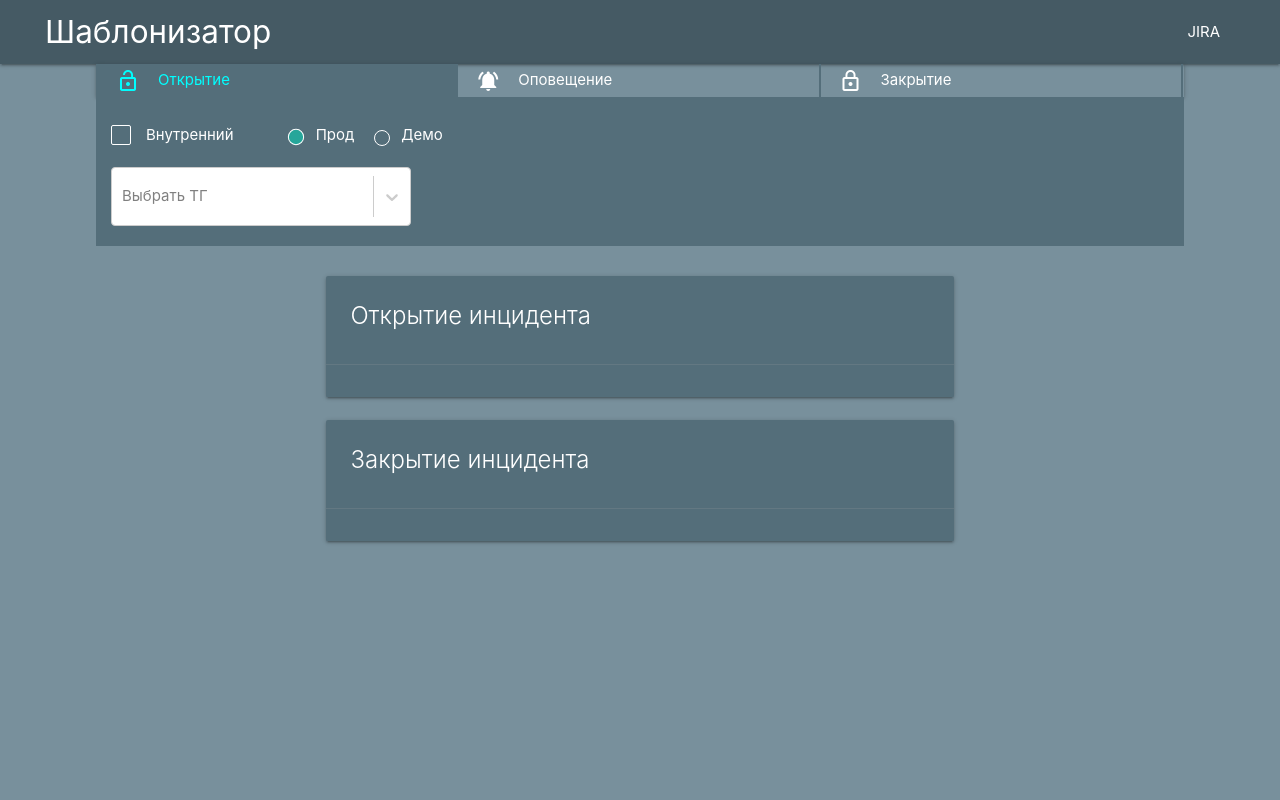
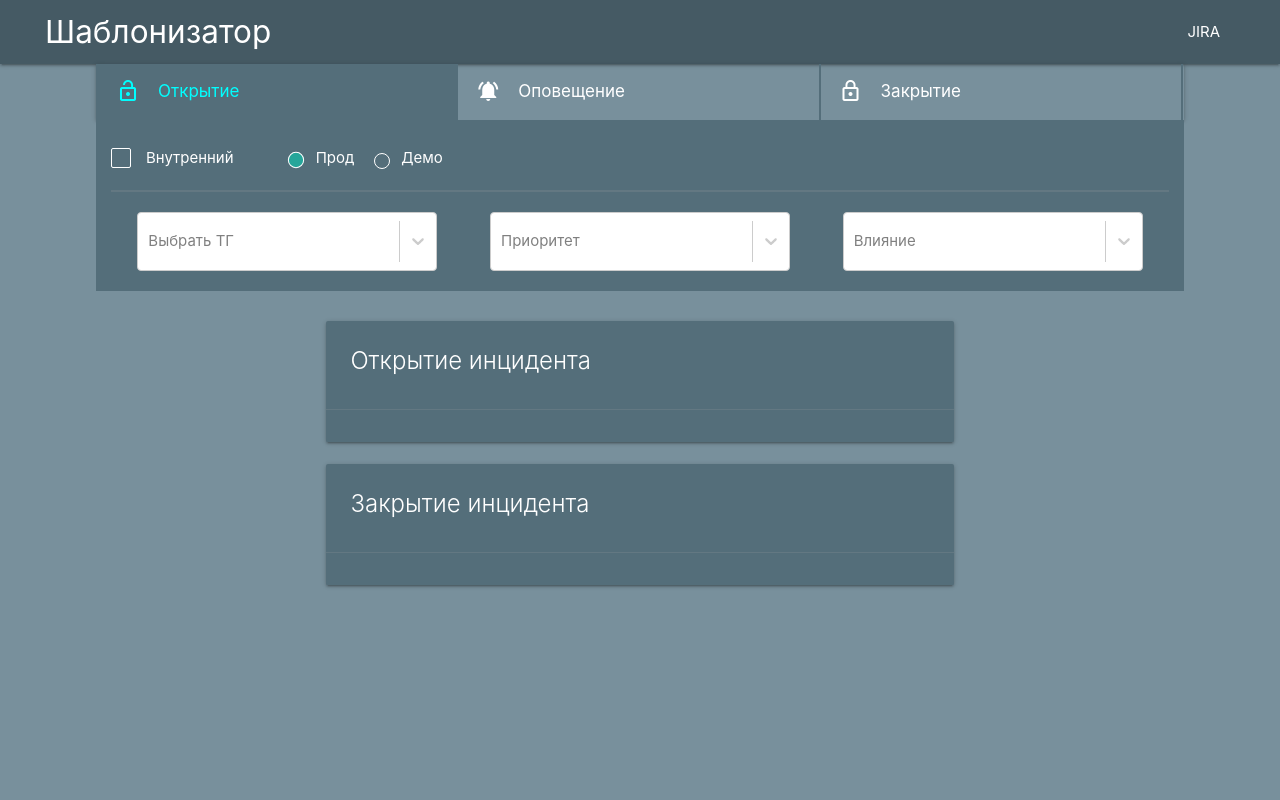
Before and after one commit to webdirection-dev/templater-spa, a React (Create React App) app: page / in a window 1280 px wide. Shown: the top 800 px of the page. Built offline with nearby package versions, Linux system fonts and the light colour scheme.

Commit message:
IMPROVE
Improved Multi-select

```diff
--- /dev/null
+++ b/public/index.css
@@ -0,0 +1,19 @@
+.css-319lph-ValueContainer {
+    padding-top: 0 !important;
+    padding-bottom: 0 !important;
+}
+
+.css-6j8wv5-Input {
+    margin-top: 0 !important;
+    padding-top: 0 !important;
+    padding-bottom: 0 !important;
+    margin-bottom: 0 !important;
+}
+
+.material-icons {
+    cursor: no-drop;
+}
+
+.material-icons:hover {
+    color: #ef5350;
+}
--- a/public/index.html
+++ b/public/index.html
@@ -15,6 +15,8 @@
 
         <link rel="stylesheet" href="https://cdnjs.cloudflare.com/ajax/libs/materialize/1.0.0/css/materialize.min.css">
         <link href="https://fonts.googleapis.com/icon?family=Material+Icons" rel="stylesheet">
+
+        <link rel="stylesheet" href="./index.css">
     </head>
     <body>
         <noscript>You need to enable JavaScript to run this app.</noscript>
--- a/src/components/cardItem/cardItem.jsx
+++ b/src/components/cardItem/cardItem.jsx
@@ -1,6 +1,3 @@
-// import {useState} from "react";
-import './cardItem.css';
-
 const CardItem = () => {
     // const [isInside, setInside] = useState(false);
     // const [isStand, setStand] = useState('prod');
--- a/src/components/controlPanel/controlPanel.css
+++ b/src/components/controlPanel/controlPanel.css
@@ -1,3 +1,11 @@
+.classesOpen, .classesNotify, .classesClose {
+    display: none;
+}
+
+.test, .test2 {
+    display: block;
+}
+
 .control-panel {
     display: flex;
     flex-direction: column;
@@ -34,7 +42,14 @@
     display: flex;
     width: 100%;
     padding: 15px 0 20px;
-    /*justify-content: space-around;*/
+}
+
+.control-panel__footer {
+    display: flex;
+    width: 100%;
+    justify-content: space-around;
+    border-top: 2px solid rgba(160,160,160,0.2);
+    padding-top: 20px;
 }
 
 .summary {
@@ -66,15 +81,3 @@
 .select-react {
     width: 300px;
 }
-
-.css-319lph-ValueContainer {
-    padding-top: 0 !important;
-    padding-bottom: 0 !important;
-}
-
-.css-6j8wv5-Input {
-    margin-top: 0 !important;
-    padding-top: 0 !important;
-    padding-bottom: 0 !important;
-    margin-bottom: 0 !important;
-}
--- a/src/components/controlPanel/controlPanel.jsx
+++ b/src/components/controlPanel/controlPanel.jsx
@@ -3,16 +3,12 @@ import ControlTitleItem from "../controlTitleItem";
 import './controlPanel.css'
 
 import Select from 'react-select';
-import DataForTG from "../../data/dataForTG";
-
+import DataForItem from "../../data/dataForItem";
 const ControlPanel = () => {
     const [isInside, setInside] = useState(false);
     const [isStand, setStand] = useState('prod');
-    const [isSelectTG, setSelectTG] = useState(null);
-
-    if (isSelectTG !== null) {
-        console.log(isSelectTG)
-    }
+    const [, setSelectTG] = useState(null);
+    const [, setSelectPriority] = useState(null);
 
     const [nameAction, setNameAction] = useState('Открытие');
 
@@ -38,6 +34,7 @@ const ControlPanel = () => {
                 onCheckBox={onCheckBox}
                 onChangeInput={onChangeInput}
                 setSelectTG={setSelectTG}
+                setSelectPriority={setSelectPriority}
             />
         )
     };
@@ -57,12 +54,19 @@ const ControlPanel = () => {
 
 export default ControlPanel;
 
-const FormToSummary = ({item, isInside, isStand, onCheckBox, onChangeInput, setSelectTG}) => {
-        let content = null;
+const FormToSummary = ({item, isInside, isStand, onCheckBox, onChangeInput, setSelectTG, setSelectPriority}) => {
+    let classesOpen = 'hide';
+    let classesNotify = 'hide';
+    let classesClose = 'hide';
 
-        if (item === 'Открытие') {
-            content = (
-                <div className='control-panel__main'>
+    if (item === 'Открытие') classesOpen = 'control-panel__main'
+    if (item === 'Оповещение') classesNotify = 'test'
+    if (item === 'Закрытие') classesClose = 'test2'
+
+    return (
+        <div className='control-panel__actions'>
+
+            <div className={classesOpen}>
                 <div className="control-panel__header">
                     <div>
                         <label>
@@ -110,36 +114,29 @@ const FormToSummary = ({item, isInside, isStand, onCheckBox, onChangeInput, setS
                         isMulti
                         className='select-react'
                         onChange={setSelectTG}
-                            options={DataForTG}
+                        options={DataForItem.tg}
                         placeholder='Выбрать ТГ'
                         noOptionsMessage={() => 'ТГ не найдена'}
                     />
+
+                    <Select
+                        className='select-react'
+                        onChange={setSelectPriority}
+                        options={DataForItem.priority}
+                        placeholder='Приоритет'
+                    />
+
+                    <Select
+                        className='select-react'
+                        onChange={setSelectPriority}
+                        options={DataForItem.effect}
+                        placeholder='Влияние'
+                    />
                 </div>
             </div>
-            )
-        }
 
-        if (item === 'Оповещение') {
-            content = (
-                <div>Оповещение</div>
-            )
-        }
-
-        if (item === 'Апдейт') {
-            content = (
-                <div>Апдейт</div>
-            )
-        }
-
-        if (item === 'Закрытие') {
-            content = (
-                <div>Закрытие</div>
-            )
-        }
-
-        return(
-            <div className='control-panel__actions'>
-                {content}
+            <div className={classesNotify}>Оповещение</div>
+            <div className={classesClose}>Закрытие</div>
         </div>
     )
 };
--- a/src/components/controlTitleItem/controlTitleItem.css
+++ b/src/components/controlTitleItem/controlTitleItem.css
@@ -15,10 +15,11 @@
 }
 
 .control-title__header {
-    padding: 0.3rem 1rem !important;
+    padding: 1rem !important;
     background-color: transparent !important;
     border-bottom: none !important;
     color: white !important;
+    font-size: 17px;
 }
 
 /*.control-panel__body {*/
--- a/src/components/controlTitleItem/controlTitleItem.jsx
+++ b/src/components/controlTitleItem/controlTitleItem.jsx
@@ -25,7 +25,7 @@ export default ControlTitleItem;
 
 const View = ({onShowPanelItem, namePanel, nameAction}) => {
     return(
-        DataForItem.map(item => {
+        DataForItem.summary.map(item => {
             let classPanel = 'control-title__item ';
             if (item.name === namePanel || (nameAction === 'Открытие' && item.name === 'Открытие')) classPanel = classPanel + 'control-title__active'
 
--- a/src/data/dataForItem.js
+++ b/src/data/dataForItem.js
@@ -1,4 +1,5 @@
-const DataForItem = [
+const DataForItem = {
+    summary: [
         {
             icon: 'lock_open',
             name: 'Открытие'
@@ -9,8 +10,68 @@ const DataForItem = [
         },
         {
             icon: 'lock_outline',
-        name: 'Закрытие'
+            name: 'Закрытие',
         }
-];
+    ],
+
+    tg: [
+        {
+            label: 'Не определено',
+            value: 'Не определено'
+        },
+        {
+            label: 'Все ТГ',
+            value: 'Все ТГ'
+        },
+        {
+            label: 'Все ТГ, кроме Фарма',
+            value: 'Все ТГ, кроме Фарма',
+        },
+    ],
+
+    priority: [
+        {
+            label: 'Критический',
+            value: 'Критический'
+        },
+        {
+            label: 'Высокий',
+            value: 'Высокий'
+        },
+        {
+            label: 'Средний',
+            value: 'Средний',
+        },
+    ],
+
+    effect: [
+        {
+            label: 'Без влияния',
+            value: 'Без влияния'
+        },
+        {
+            label: 'Массовое',
+            value: 'Массовое'
+        },
+        {
+            label: 'Одиночное',
+            value: 'Одиночное',
+        },
+    ],
+};
 
 export default DataForItem;
+
+// DataForTG = [
+//     {
+//         label: 'Не определено',
+//         value: 'Не определено'
+//     },
+//     {
+//         label: 'Все ТГ',
+//         value: 'Все ТГ'
+//     },
+//     {
+//         label: 'Все ТГ, кроме Фарма',
+//         value: 'Все ТГ, кроме Фарма'
+//     },
--- a/src/data/dataForTG.js
+++ /dev/null
@@ -1,16 +0,0 @@
-const DataForTG = [
-    {
-        label: 'Не определено',
-        value: 'Не определено'
-    },
-    {
-        label: 'Все ТГ',
-        value: 'Все ТГ'
-    },
-    {
-        label: 'Все ТГ, кроме Фарма',
-        value: 'Все ТГ, кроме Фарма'
-    },
-];
-
-export default DataForTG;
```
Also changed, not shown: src/components/cardItem/cardItem.css (deleted, +0 -39 lines). Lines whose indentation alone changed are shown as unchanged.
